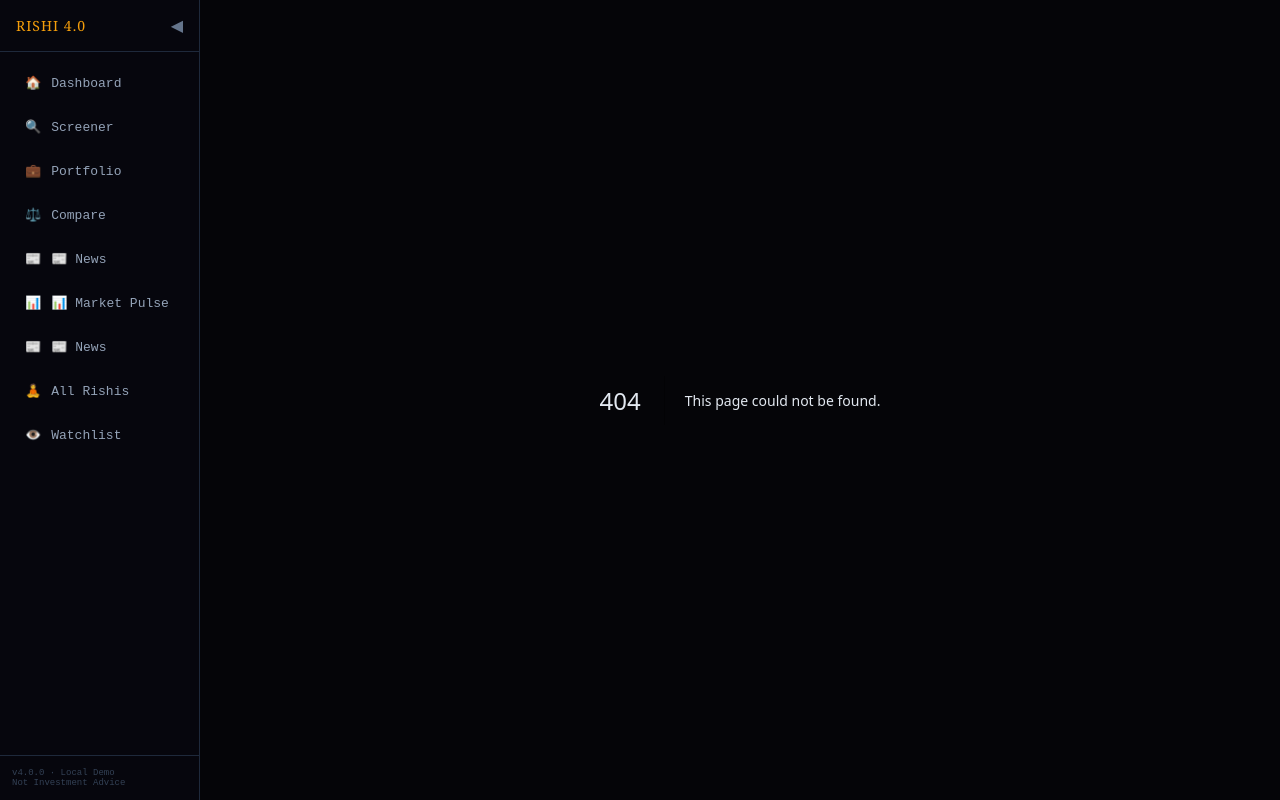
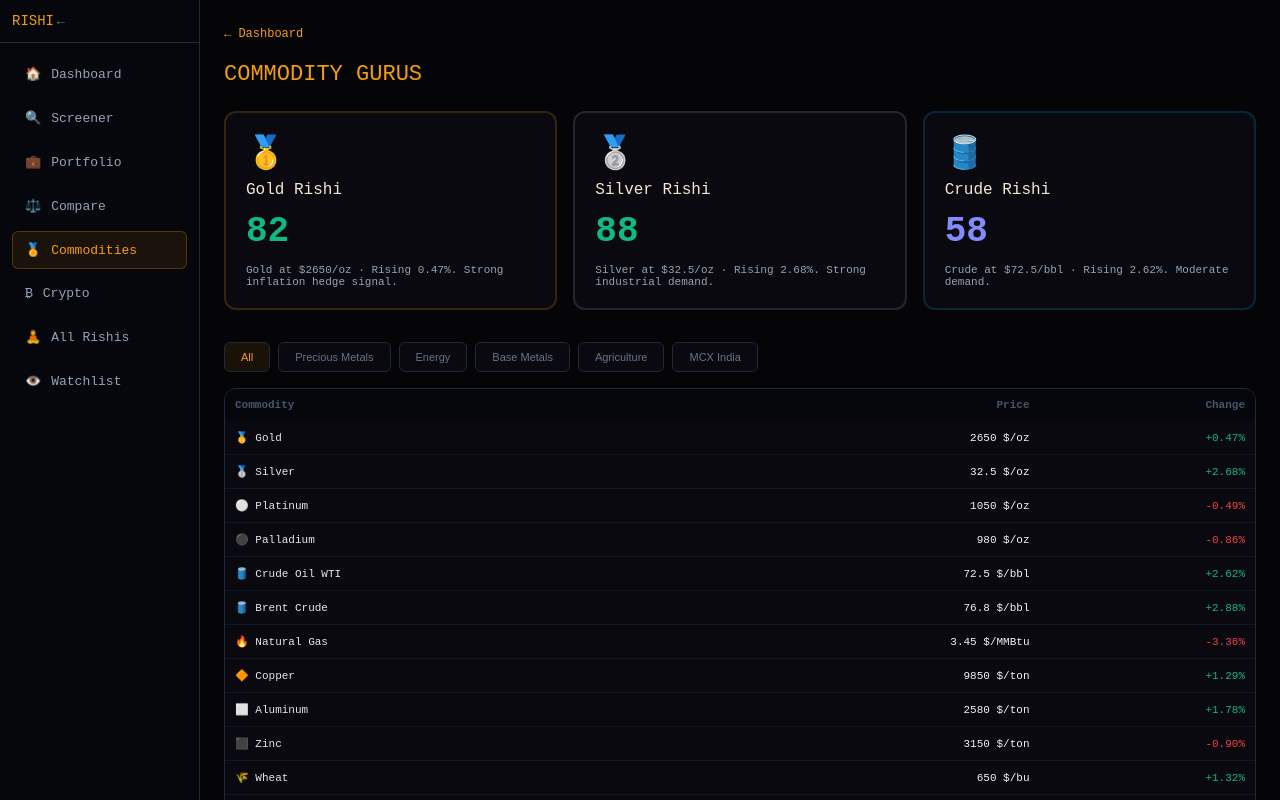
Before and after one commit to prateekm1007/rishi-terminal, a Next.js app: page /commodities in a window 1280 px wide. Before the commit this address had no page. Shown: the top 800 px of the page. Built offline with nearby package versions, Linux system fonts and the light colour scheme.

Commit message:
feat: add Commodities and Crypto pages with Guru scorers

```diff
--- /dev/null
+++ b/app/commodities/page.tsx
@@ -0,0 +1,78 @@
+'use client';
+
+import { useState } from 'react';
+import Link from 'next/link';
+import { COMMODITIES } from '../../data/markets';
+import { scoreGoldRishi } from '../../lib/scorers/commodity/gold';
+import { scoreSilverRishi } from '../../lib/scorers/commodity/silver';
+import { scoreCrudeRishi } from '../../lib/scorers/commodity/crude';
+import { sc } from '../../lib/utils';
+
+const COMMODITY_GURUS = [
+  { id: 'gold', name: 'Gold Rishi', emoji: '🥇', color: '#F59E0B', scorer: scoreGoldRishi, target: 'GOLD' },
+  { id: 'silver', name: 'Silver Rishi', emoji: '🥈', color: '#94A3B8', scorer: scoreSilverRishi, target: 'SILVER' },
+  { id: 'crude', name: 'Crude Rishi', emoji: '🛢️', color: '#0EA5E9', scorer: scoreCrudeRishi, target: 'WTI' },
+];
+
+export default function CommoditiesPage() {
+  const [category, setCategory] = useState('All');
+  const categories = ['All', ...Array.from(new Set(COMMODITIES.map(c => c.category)))];
+  const filtered = category === 'All' ? COMMODITIES : COMMODITIES.filter(c => c.category === category);
+
+  return (
+    <div style={{ fontFamily: 'JetBrains Mono, monospace', background: '#050508', color: '#E2E8F0', minHeight: '100vh', padding: 24 }}>
+      <Link href="/" style={{ color: '#F59E0B', textDecoration: 'none', fontSize: 12 }}>← Dashboard</Link>
+      <div style={{ fontSize: 22, color: '#F59E0B', marginTop: 20 }}>COMMODITY GURUS</div>
+
+      <div style={{ display: 'grid', gridTemplateColumns: 'repeat(auto-fill, minmax(300px, 1fr))', gap: 16, marginTop: 24 }}>
+        {COMMODITY_GURUS.map(guru => {
+          const commodity = COMMODITIES.find(c => c.symbol === guru.target);
+          if (!commodity) return null;
+          const result = guru.scorer(commodity);
+          return (
+            <div key={guru.id} style={{ background: '#09090F', border: `2px solid ${guru.color}30`, borderRadius: 12, padding: 20 }}>
+              <div style={{ fontSize: 32 }}>{guru.emoji}</div>
+              <div style={{ fontSize: 16, color: '#F5E6D3', marginTop: 8 }}>{guru.name}</div>
+              <div style={{ fontSize: 36, color: sc(result.score), fontWeight: 700, marginTop: 12 }}>{result.score}</div>
+              <div style={{ fontSize: 11, color: '#94A3B8', marginTop: 12 }}>{result.insight}</div>
+            </div>
+          );
+        })}
+      </div>
+
+      <div style={{ marginTop: 32 }}>
+        <div style={{ display: 'flex', gap: 8, marginBottom: 16 }}>
+          {categories.map(cat => (
+            <button key={cat} onClick={() => setCategory(cat)}
+              style={{ background: category === cat ? '#F59E0B15' : '#09090F', border: '1px solid #1E293B', borderRadius: 6, padding: '8px 16px', color: category === cat ? '#F59E0B' : '#64748B', fontSize: 11, cursor: 'pointer' }}>
+              {cat}
+            </button>
+          ))}
+        </div>
+
+        <div style={{ background: '#09090F', border: '1px solid #1E293B', borderRadius: 12, overflow: 'hidden' }}>
+          <table style={{ width: '100%', borderCollapse: 'collapse', fontSize: 11 }}>
+            <thead>
+              <tr style={{ background: '#06060D' }}>
+                <th style={{ padding: 10, color: '#475569', textAlign: 'left' }}>Commodity</th>
+                <th style={{ padding: 10, color: '#475569', textAlign: 'right' }}>Price</th>
+                <th style={{ padding: 10, color: '#475569', textAlign: 'right' }}>Change</th>
+              </tr>
+            </thead>
+            <tbody>
+              {filtered.map(c => (
+                <tr key={c.symbol} style={{ borderBottom: '1px solid #0F172A' }}>
+                  <td style={{ padding: 10 }}>{c.emoji} {c.name}</td>
+                  <td style={{ padding: 10, textAlign: 'right', color: '#F1F5F9' }}>{c.price} {c.unit}</td>
+                  <td style={{ padding: 10, textAlign: 'right', color: c.changePct >= 0 ? '#10B981' : '#EF4444' }}>
+                    {c.changePct >= 0 ? '+' : ''}{c.changePct.toFixed(2)}%
+                  </td>
+                </tr>
+              ))}
+            </tbody>
+          </table>
+        </div>
+      </div>
+    </div>
+  );
+}
--- /dev/null
+++ b/app/crypto/page.tsx
@@ -0,0 +1,78 @@
+'use client';
+
+import { useState } from 'react';
+import Link from 'next/link';
+import { CRYPTO_ASSETS } from '../../data/crypto';
+import { scoreBitcoinMaximalist } from '../../lib/scorers/crypto/bitcoin';
+import { scoreEthereumProtocol } from '../../lib/scorers/crypto/ethereum';
+import { scoreDeFiYieldFarmer } from '../../lib/scorers/crypto/defi';
+import { sc } from '../../lib/utils';
+
+const CRYPTO_GURUS = [
+  { id: 'bitcoin', name: 'Bitcoin Maximalist', emoji: '₿', color: '#F59E0B', scorer: scoreBitcoinMaximalist, target: 'BTC' },
+  { id: 'ethereum', name: 'Ethereum Protocol', emoji: '⟠', color: '#818CF8', scorer: scoreEthereumProtocol, target: 'ETH' },
+  { id: 'defi', name: 'DeFi Yield Farmer', emoji: '🦄', color: '#10B981', scorer: scoreDeFiYieldFarmer, target: 'UNI' },
+];
+
+export default function CryptoPage() {
+  const [sector, setSector] = useState('All');
+  const sectors = ['All', ...Array.from(new Set(CRYPTO_ASSETS.map(c => c.sector)))];
+  const filtered = sector === 'All' ? CRYPTO_ASSETS : CRYPTO_ASSETS.filter(c => c.sector === sector);
+
+  return (
+    <div style={{ fontFamily: 'JetBrains Mono, monospace', background: '#050508', color: '#E2E8F0', minHeight: '100vh', padding: 24 }}>
+      <Link href="/" style={{ color: '#F59E0B', textDecoration: 'none', fontSize: 12 }}>← Dashboard</Link>
+      <div style={{ fontSize: 22, color: '#818CF8', marginTop: 20 }}>CRYPTO GURUS</div>
+
+      <div style={{ display: 'grid', gridTemplateColumns: 'repeat(auto-fill, minmax(300px, 1fr))', gap: 16, marginTop: 24 }}>
+        {CRYPTO_GURUS.map(guru => {
+          const asset = CRYPTO_ASSETS.find(c => c.symbol === guru.target);
+          if (!asset) return null;
+          const result = guru.scorer(asset);
+          return (
+            <div key={guru.id} style={{ background: '#09090F', border: `2px solid ${guru.color}30`, borderRadius: 12, padding: 20 }}>
+              <div style={{ fontSize: 32 }}>{guru.emoji}</div>
+              <div style={{ fontSize: 16, color: '#F5E6D3', marginTop: 8 }}>{guru.name}</div>
+              <div style={{ fontSize: 36, color: sc(result.score), fontWeight: 700, marginTop: 12 }}>{result.score}</div>
+              <div style={{ fontSize: 11, color: '#94A3B8', marginTop: 12 }}>{result.insight}</div>
+            </div>
+          );
+        })}
+      </div>
+
+      <div style={{ marginTop: 32 }}>
+        <div style={{ display: 'flex', gap: 8, marginBottom: 16 }}>
+          {sectors.map(sec => (
+            <button key={sec} onClick={() => setSector(sec)}
+              style={{ background: sector === sec ? '#818CF815' : '#09090F', border: '1px solid #1E293B', borderRadius: 6, padding: '8px 16px', color: sector === sec ? '#818CF8' : '#64748B', fontSize: 11, cursor: 'pointer' }}>
+              {sec}
+            </button>
+          ))}
+        </div>
+
+        <div style={{ background: '#09090F', border: '1px solid #1E293B', borderRadius: 12, overflow: 'hidden' }}>
+          <table style={{ width: '100%', borderCollapse: 'collapse', fontSize: 11 }}>
+            <thead>
+              <tr style={{ background: '#06060D' }}>
+                <th style={{ padding: 10, color: '#475569', textAlign: 'left' }}>Asset</th>
+                <th style={{ padding: 10, color: '#475569', textAlign: 'right' }}>Price</th>
+                <th style={{ padding: 10, color: '#475569', textAlign: 'right' }}>24h</th>
+              </tr>
+            </thead>
+            <tbody>
+              {filtered.map(c => (
+                <tr key={c.symbol} style={{ borderBottom: '1px solid #0F172A' }}>
+                  <td style={{ padding: 10 }}>{c.emoji} {c.symbol}</td>
+                  <td style={{ padding: 10, textAlign: 'right', color: '#F1F5F9' }}>${c.price.toLocaleString()}</td>
+                  <td style={{ padding: 10, textAlign: 'right', color: c.change24h >= 0 ? '#10B981' : '#EF4444' }}>
+                    {c.change24h >= 0 ? '+' : ''}{c.change24h.toFixed(2)}%
+                  </td>
+                </tr>
+              ))}
+            </tbody>
+          </table>
+        </div>
+      </div>
+    </div>
+  );
+}
--- a/components/Sidebar.tsx
+++ b/components/Sidebar.tsx
@@ -1,5 +1,4 @@
 'use client';
-
 import Link from 'next/link';
 import { usePathname } from 'next/navigation';
 import { useState } from 'react';
@@ -9,9 +8,8 @@ const NAV_ITEMS = [
   { href: '/screener', label: 'Screener', icon: '🔍' },
   { href: '/portfolio', label: 'Portfolio', icon: '💼' },
   { href: '/compare', label: 'Compare', icon: '⚖️' },
-  { href: '/news', label: '📰 News', icon: '📰' },
-  { href: '/pulse', label: '📊 Market Pulse', icon: '📊' },
-  { href: '/news', label: '📰 News', icon: '📰' },
+  { href: '/commodities', label: 'Commodities', icon: '🏅' },
+  { href: '/crypto', label: 'Crypto', icon: '₿' },
   { href: '/rishis', label: 'All Rishis', icon: '🧘' },
   { href: '/watchlist', label: 'Watchlist', icon: '👁️' },
 ];
@@ -19,56 +17,23 @@ const NAV_ITEMS = [
 export default function Sidebar() {
   const pathname = usePathname();
   const [collapsed, setCollapsed] = useState(false);
-
   return (
-    <aside style={{
-      width: collapsed ? 60 : 200,
-      background: '#06060D',
-      borderRight: '1px solid #1E293B',
-      display: 'flex',
-      flexDirection: 'column',
-      transition: 'width 0.2s ease',
-      position: 'sticky',
-      top: 0,
-      height: '100vh',
-      overflow: 'hidden',
-      flexShrink: 0,
-    }}>
-      <div style={{ padding: 16, borderBottom: '1px solid #1E293B', display: 'flex', alignItems: 'center', justifyContent: collapsed ? 'center' : 'space-between' }}>
-        {!collapsed && <span style={{ fontFamily: "'Cinzel', Georgia", fontSize: 14, color: '#F59E0B', letterSpacing: 1 }}>RISHI 4.0</span>}
-        <button onClick={() => setCollapsed(!collapsed)} style={{ background: 'none', border: 'none', color: '#64748B', cursor: 'pointer', fontSize: 16 }}>
-          {collapsed ? '▶' : '◀'}
-        </button>
+    <aside style={{ width: collapsed ? 60 : 200, background: '#06060D', borderRight: '1px solid #1E293B', display: 'flex', flexDirection: 'column', position: 'sticky', top: 0, height: '100vh' }}>
+      <div style={{ padding: 12, borderBottom: '1px solid #1E293B' }}>
+        {!collapsed && <span style={{ fontSize: 14, color: '#F59E0B' }}>RISHI</span>}
+        <button onClick={() => setCollapsed(!collapsed)} style={{ background: 'transparent', border: 'none', color: '#64748B', cursor: 'pointer' }}>{collapsed ? '→' : '←'}</button>
       </div>
       <nav style={{ flex: 1, padding: 12 }}>
         {NAV_ITEMS.map((item) => {
           const active = pathname === item.href;
           return (
-            <Link key={item.href} href={item.href} style={{
-              display: 'flex',
-              alignItems: 'center',
-              gap: 10,
-              padding: '10px 12px',
-              borderRadius: 6,
-              marginBottom: 6,
-              background: active ? '#F59E0B15' : 'transparent',
-              border: active ? '1px solid #F59E0B40' : '1px solid transparent',
-              color: active ? '#F59E0B' : '#94A3B8',
-              textDecoration: 'none',
-              fontSize: 13,
-              transition: 'all 0.2s',
-              whiteSpace: 'nowrap',
-              overflow: 'hidden',
-            }}>
+            <Link key={item.href} href={item.href} style={{ display: 'flex', alignItems: 'center', gap: 10, padding: '10px 12px', borderRadius: 6, marginBottom: 6, background: active ? '#F59E0B15' : 'transparent', border: active ? '1px solid #F59E0B40' : '1px solid transparent', color: active ? '#F59E0B' : '#94A3B8', textDecoration: 'none', fontSize: 13 }}>
               <span>{item.icon}</span>
               {!collapsed && <span>{item.label}</span>}
             </Link>
           );
         })}
       </nav>
-      <div style={{ padding: 12, borderTop: '1px solid #1E293B', fontSize: 9, color: '#334155', textAlign: collapsed ? 'center' : 'left' }}>
-        {!collapsed && <>v4.0.0 · Local Demo<br />Not Investment Advice</>}
-      </div>
     </aside>
   );
 }
```
